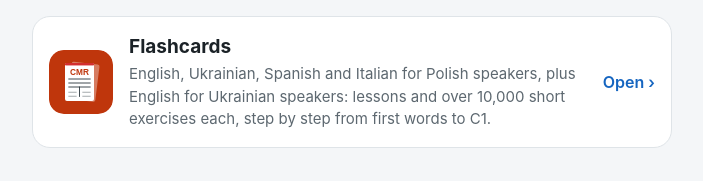
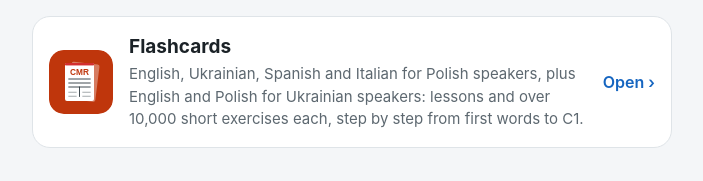
Before and after one commit to Bochen28/bochen28.github.io, a plain HTML site: page index.html in a window 1280 px wide. Shown: the part 787-968 px from the top of the page, without its empty margins (288-991 px from the left). Drawn offline with Linux system fonts and the light colour scheme; files whose address does not match are found by name.

Commit message:
Mention Polish for Ukrainian speakers on the Flashcards card
Co-Authored-By: Claude Opus 5.5 <noreply@anthropic.com>
Claude-Session: https://claude.ai/code/session_01WHVDQYMVSokhSm6cC2UqVF

```diff
--- a/index.html
+++ b/index.html
@@ -107,7 +107,7 @@
       <img src="/flashcards/icons/icon.svg" alt="">
       <div>
         <h2>Flashcards</h2>
-        <p>English, Ukrainian, Spanish and Italian for Polish speakers, plus English for Ukrainian speakers: lessons and over 10,000 short exercises each, step by step from first words to C1.</p>
+        <p>English, Ukrainian, Spanish and Italian for Polish speakers, plus English and Polish for Ukrainian speakers: lessons and over 10,000 short exercises each, step by step from first words to C1.</p>
       </div>
       <span class="open">Open ›</span>
     </a>
```
